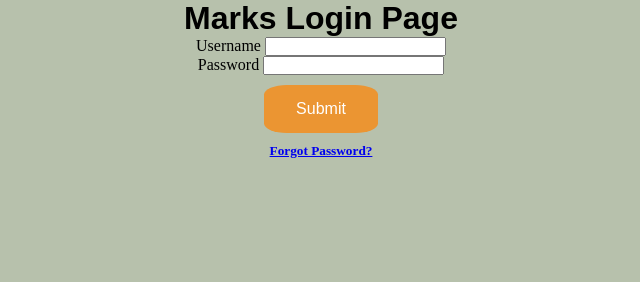
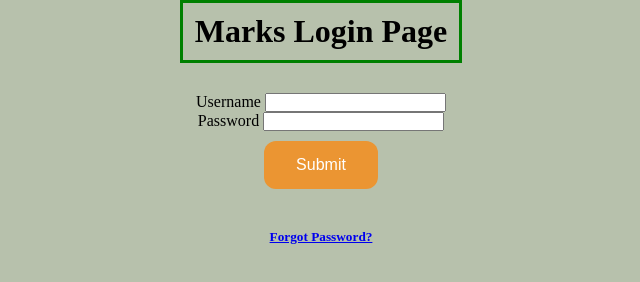
Before and after one commit to slowthisbirddown/Marks-Login-page, a plain HTML site: page index.html in a window 1280 px wide. Shown: the whole page, without its empty margins (319-959 px from the left). Drawn offline with Linux system fonts and the light colour scheme.

Commit message:
moved some CSS around

```diff
--- a/index.html
+++ b/index.html
@@ -10,11 +10,11 @@
 <body>
     <h1>Marks Login Page</h1>
 <form>
-    <div class="form">
+    <div class="userbox">
         <label for="userbox">Username</label>
         <input type="username" class="form-control" id="inputusername">
     </div>
-    <div class="form">
+    <div class="passbox">
         <label for="pwbox">Password</label>
         <input type="password" class="form-control" id="inputpassword">
     </div>
--- a/style.css
+++ b/style.css
@@ -4,12 +4,16 @@
 }
 
 h1 {
+    margin: auto;
+    width: 20%;
+    border: 3px solid green;
+    padding: 10px;
     text-align: center;
-    font-family: Arial, Helvetica, sans-serif ;
 }
 
 form {
     text-align: center;
+    margin: 30px;
 }
 
 body {
@@ -30,7 +34,7 @@ body {
     color: white;
     padding: 15px 32px;
     margin: 10px;
-    border-radius: 20%;
+    border-radius: 12px;
     text-align: center;
     text-decoration: none;
     display: inline-block;
```
